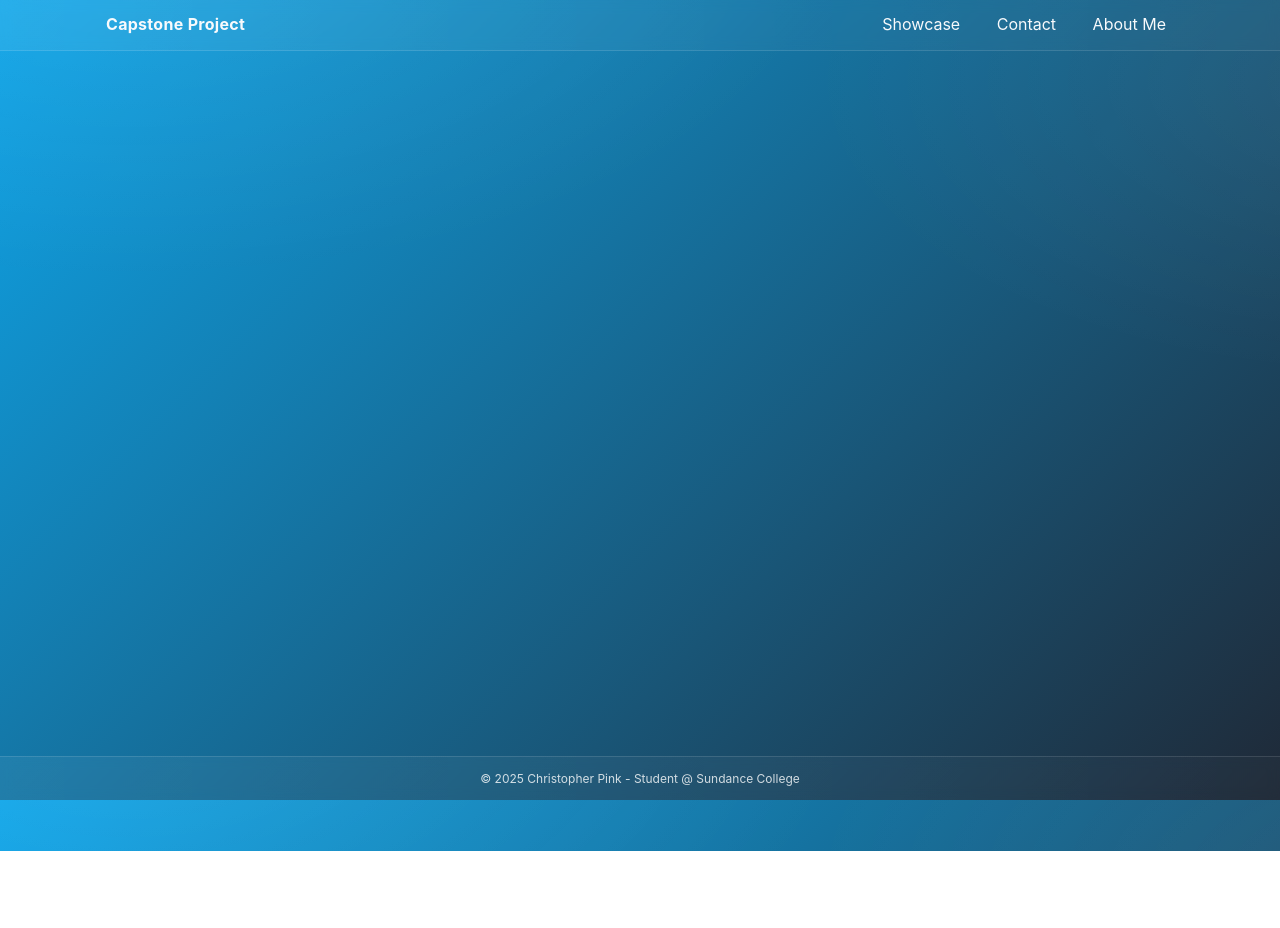
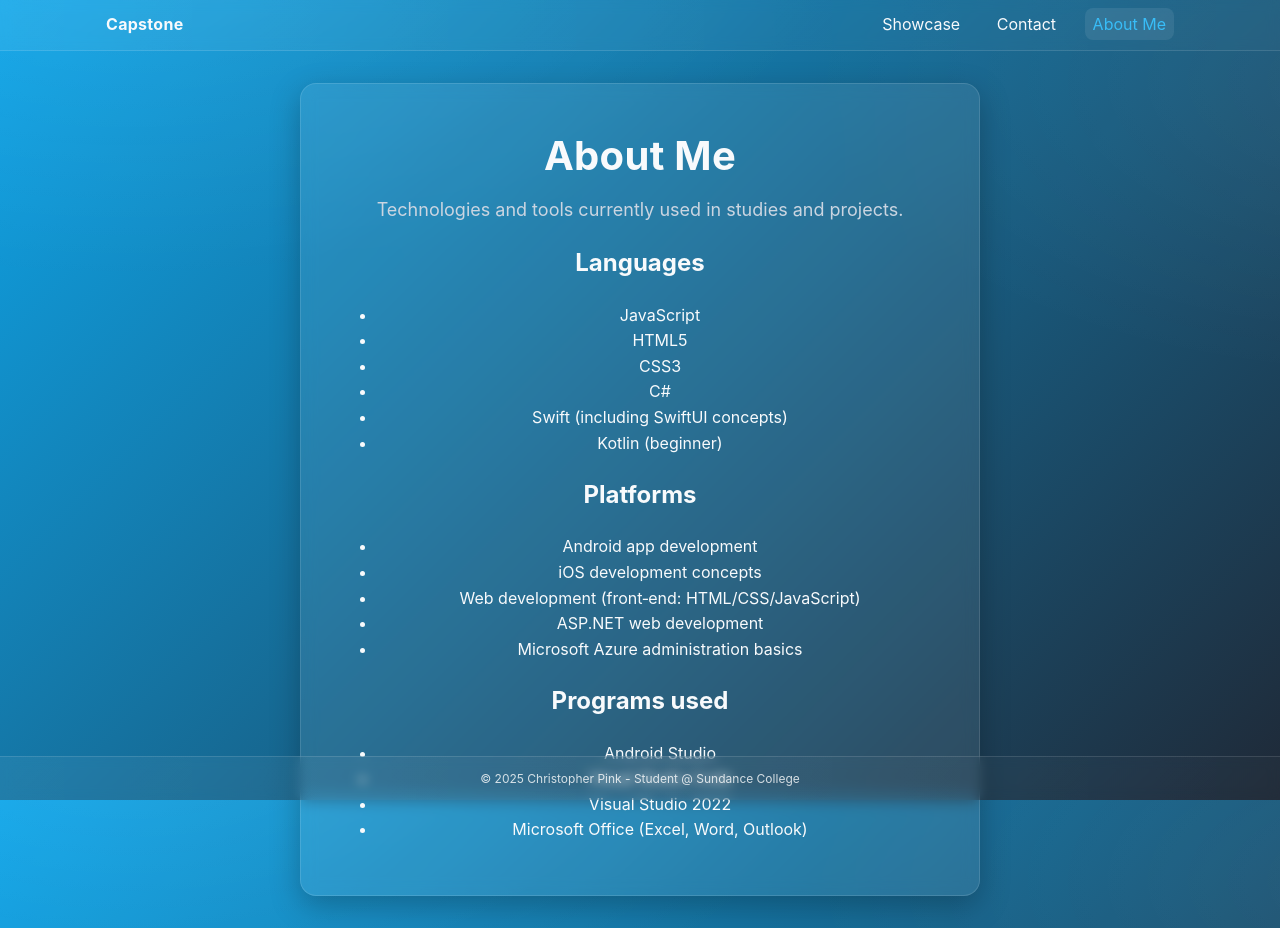
Before and after one commit to cpink5822707/Capstone-CP, a plain HTML site: page about.html in a window 1280 px wide. Before the commit the page ends 851 px from the top, so only its background shows below. Drawn offline with Linux system fonts and the light colour scheme.

Commit message:
updated about.html

```diff
--- a/about.html
+++ b/about.html
@@ -3,24 +3,54 @@
 <head>
   <meta charset="UTF-8" />
   <meta name="viewport" content="width=device-width, initial-scale=1" />
-  <title>About Me — Capstone Project</title>
+  <title>About Me — Christopher Pink</title>
   <meta name="theme-color" content="#0ea5e9" />
   <link rel="stylesheet" href="styles.css" />
 </head>
 <body>
   <header class="site-header">
     <nav class="nav">
-      <a class="brand" href="main.html">Capstone Project</a>
+      <a class="brand" href="main.html">Capstone</a>
       <div class="nav-links">
         <a href="showcase.html">Showcase</a>
         <a href="contact.html">Contact</a>
-        <a href="about.html">About Me</a>
+        <a href="about.html" aria-current="page">About Me</a>
       </div>
     </nav>
   </header>
 
   <main class="container">
-    <!-- Intentionally empty body for now -->
+    <section class="card" role="region" aria-labelledby="about-title">
+      <h1 id="about-title">About Me</h1>
+      <p class="lead">Technologies and tools currently used in studies and projects.</p>
+
+      <h2>Languages</h2>
+      <ul>
+        <li>JavaScript</li>
+        <li>HTML5</li>
+        <li>CSS3</li>
+        <li>C#</li>
+        <li>Swift (including SwiftUI concepts)</li>
+        <li>Kotlin (beginner)</li>
+      </ul>
+
+      <h2>Platforms</h2>
+      <ul>
+        <li>Android app development</li>
+        <li>iOS development concepts</li>
+        <li>Web development (front‑end: HTML/CSS/JavaScript)</li>
+        <li>ASP.NET web development</li>
+        <li>Microsoft Azure administration basics</li>
+      </ul>
+
+      <h2>Programs used</h2>
+      <ul>
+        <li>Android Studio</li>
+        <li>Visual Studio Code</li>
+        <li>Visual Studio 2022</li>
+        <li>Microsoft Office (Excel, Word, Outlook)</li>
+      </ul>
+    </section>
   </main>
 
   <footer class="site-footer">
```
